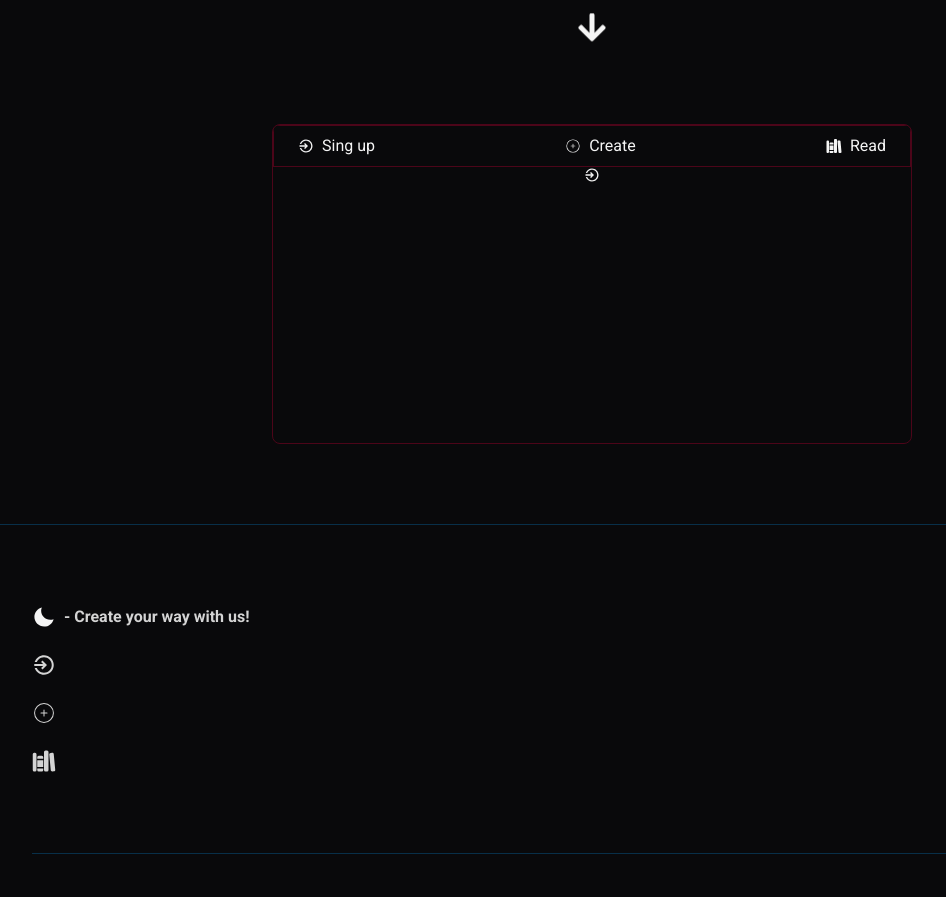
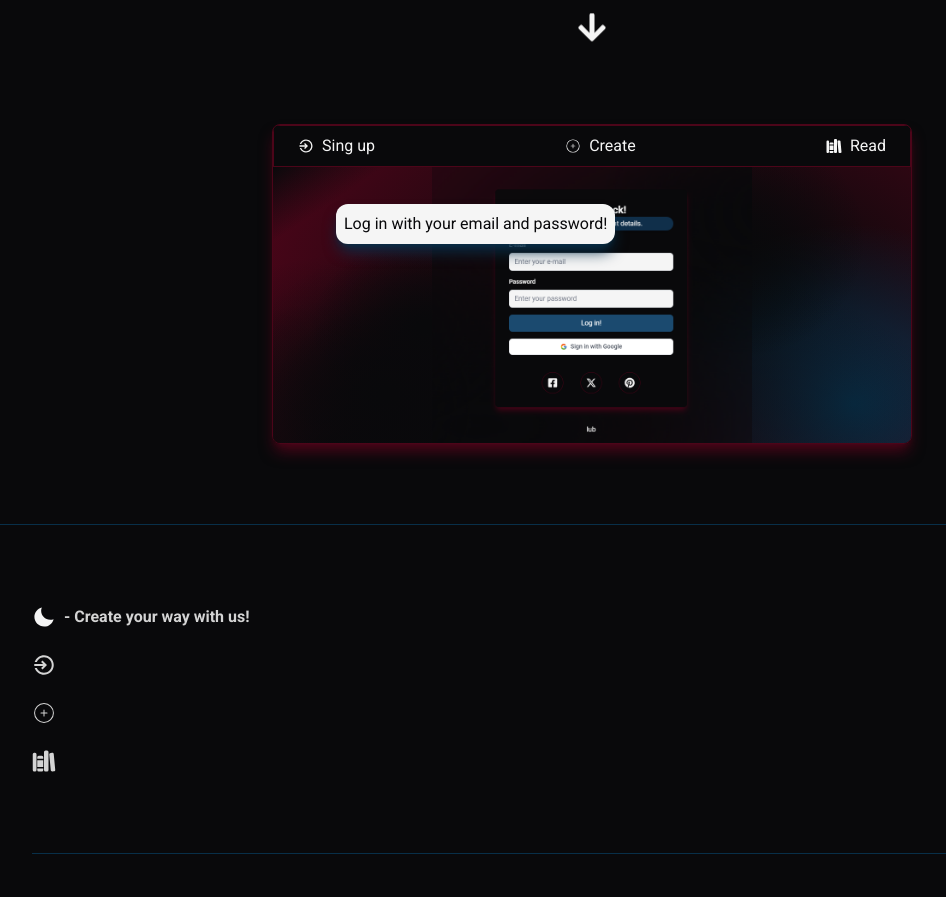
Before and after one commit to pawelek7k/future, a Next.js app: page / in a window 1280 px wide. Shown: the part 1620-2517 px from the top of the page, without its empty margins (48-994 px from the left). Built offline with nearby package versions, Linux system fonts and the light colour scheme; a web font is replaced by a local one.

Commit message:
add fixes

```diff
--- a/app/components/landing/Description.tsx
+++ b/app/components/landing/Description.tsx
@@ -2,13 +2,14 @@
 
 import { descriptions } from "@/lib/arrays/description";
 import { AnimatePresence, motion } from "framer-motion";
+import Image from "next/legacy/image";
 import { useState } from "react";
 
 export const Description = () => {
   const [selectedTab, setSelectedTab] = useState(descriptions[0]);
   return (
-    <section className="flex items-center justify-center pb-20">
-      <div className="border border-rose-950 h-[20rem] w-[40rem] rounded-lg overflow-hidden">
+    <section className="flex items-center justify-center pb-20 relative">
+      <div className="border border-rose-950 h-[20rem] w-[40rem] rounded-lg shadow-lg shadow-rose-950 overflow-hidden">
         <nav className="border border-rose-950">
           <ul className="text-neutral-100 flex justify-between py-2 px-6 ">
             {descriptions.map((description) => (
@@ -28,7 +29,7 @@ export const Description = () => {
             ))}
           </ul>
         </nav>
-        <div className="flex justify-center items-center flex-1">
+        <div className="flex justify-center items-center flex-1 bg-hero-bg">
           <AnimatePresence mode="wait">
             <motion.div
               key={selectedTab ? selectedTab.label : "empty"}
@@ -37,7 +38,23 @@ export const Description = () => {
               exit={{ y: -10, opacity: 0 }}
               transition={{ duration: 0.2 }}
             >
-              {selectedTab ? selectedTab.icon : "😋"}
+              {selectedTab ? (
+                <>
+                  <div className="w-[20rem] h-[20rem] relative overflow-hidden flex items-start justify-start">
+                    <Image
+                      src={selectedTab.img}
+                      layout="fill"
+                      objectFit="cover"
+                      objectPosition="center"
+                    />
+                  </div>
+                  <div className="bg-neutral-100 absolute  z-20 top-20 left-96 shadow-lg rounded-xl shadow-sky-950 text-zinc-950 p-2">
+                    <p>{selectedTab.description}</p>
+                  </div>
+                </>
+              ) : (
+                "😋"
+              )}
             </motion.div>
           </AnimatePresence>
         </div>
--- a/lib/arrays/description.tsx
+++ b/lib/arrays/description.tsx
@@ -13,19 +13,19 @@ export const descriptions: descriptionItem[] = [
   {
     label: "Sing up",
     icon: <IoMdLogIn className="text-neutral-100" />,
-    img: "",
-    description: "",
+    img: "/images/login-img.png",
+    description: "Log in with your email and password!",
   },
   {
     label: "Create",
     icon: <CiCirclePlus className="text-neutral-100" />,
-    img: "",
+    img: "/public/images/login-img.png",
     description: "",
   },
   {
     label: "Read",
     icon: <IoLibrary className="text-neutral-100" />,
-    img: "",
+    img: "/public/images/login-img.png",
     description: "",
   },
 ];
```
Also changed, not shown: public/images/login-img.png (added).
